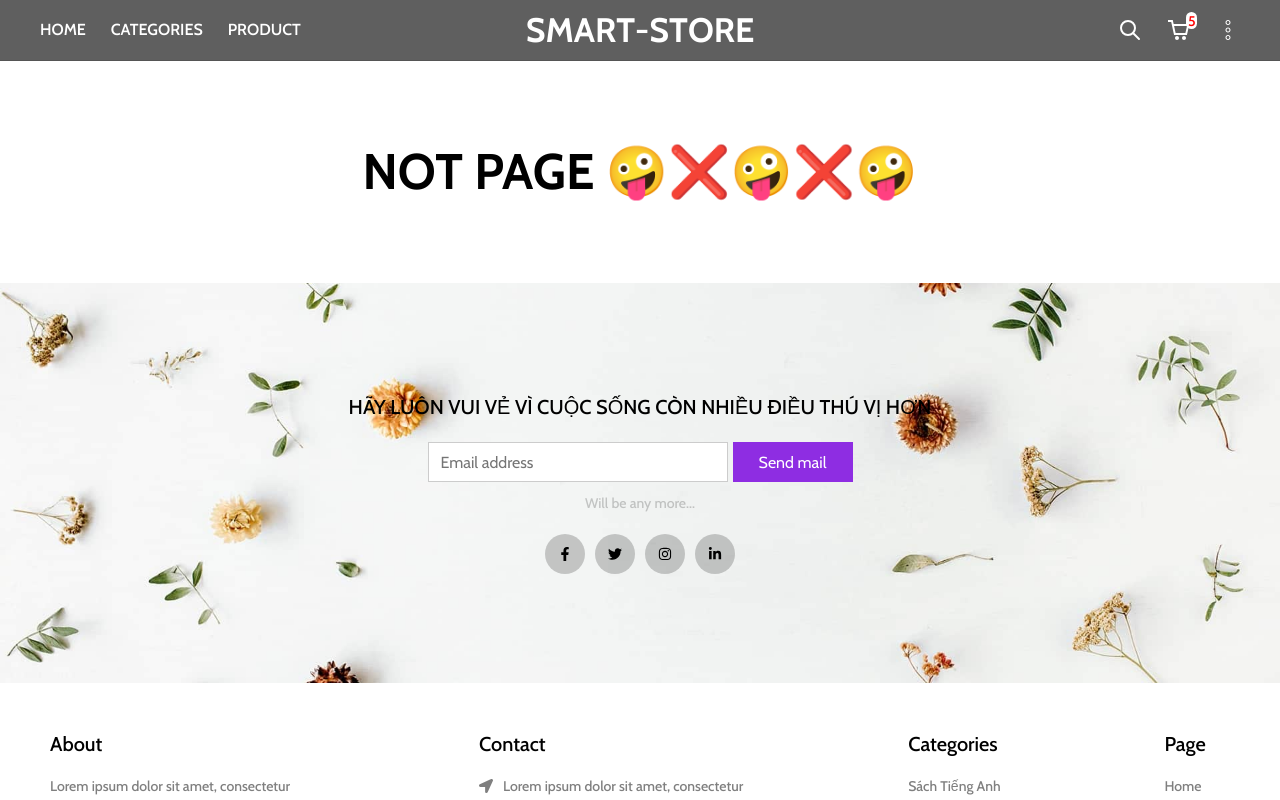
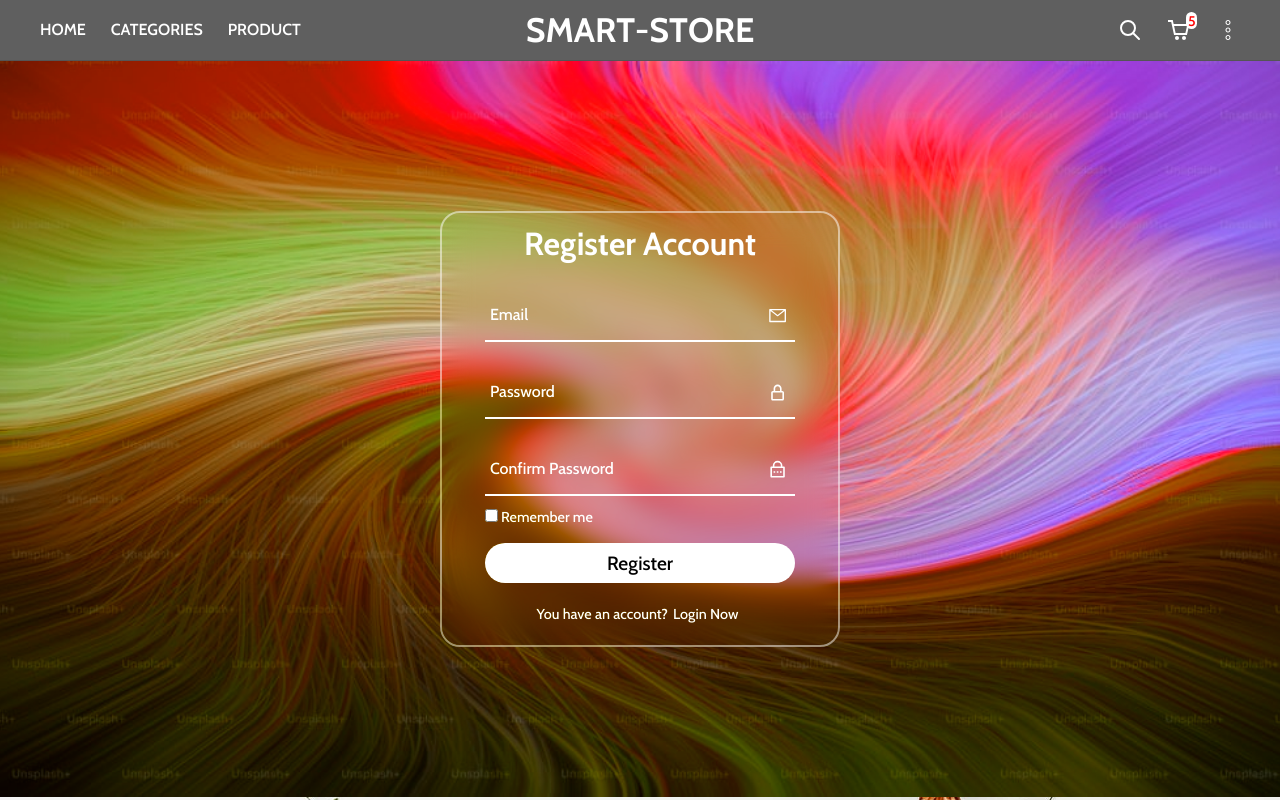
Before and after one commit to tuanpa2k2/Smart-store, a React (Create React App) app in the folder smart-ui/: page /register in a window 1280 px wide. Shown: the top 800 px of the page. Built offline with nearby package versions, Linux system fonts and the light colour scheme.

Commit message:
Additional UI form Authen

```diff
--- a/smart-ui/src/App.js
+++ b/smart-ui/src/App.js
@@ -9,6 +9,8 @@ import SingleProduct from './components/SingleProduct/SingleProduct';
 import Newsletter from './components/Footer/Newsletter/Newsletter';
 import AppContext from './utils/context';
 import Login from './components/Authen/Login';
+import Register from './components/Authen/Register';
+import ForgotPassword from './components/Authen/ForgotPassword';
 
 function App() {
     return (
@@ -20,6 +22,8 @@ function App() {
                     <Route path="/category" element={<Category />} />
                     <Route path="/product" element={<SingleProduct />} />
                     <Route path="/login" element={<Login />} />
+                    <Route path="/register" element={<Register />} />
+                    <Route path="/forgot-password" element={<ForgotPassword />} />
                     <Route path="/:somestring" element={<Error />} />
                 </Routes>
                 <Newsletter />
--- a/smart-ui/src/components/Authen/Login.scss
+++ b/smart-ui/src/components/Authen/Authen.scss
@@ -4,7 +4,6 @@ section {
     display: flex;
     justify-content: center;
     align-items: center;
-    min-height: 92vh;
     width: 100%;
     height: 92vh;
     background: url('../../assets/color.jpg') no-repeat;
@@ -15,7 +14,8 @@ section {
     .login-box {
         position: relative;
         width: 400px;
-        height: 450px;
+        min-height: 30vh;
+        padding: 10px 0;
         border: 2px solid rgba(255, 255, 255, 0.5);
         background-color: transparent;
         backdrop-filter: blur(15px); //làm mờ phông background
@@ -28,12 +28,17 @@ section {
             font-size: 2rem;
             color: #fff;
             text-align: center;
+            padding: 10px 0;
+        }
+
+        span {
+            color: #fff;
         }
 
         .input-box {
             position: relative;
             width: 310px;
-            margin: 30px 0;
+            margin: 25px 0;
             border-bottom: 2px solid #fff;
 
             label {
@@ -106,6 +111,11 @@ section {
             font-size: 1.2rem;
             color: #000;
             font-weight: 500;
+
+            &:hover {
+                background-color: red;
+                color: #fff;
+            }
         }
 
         .register-link {
@@ -115,7 +125,7 @@ section {
             margin: 20px 0 10px;
 
             p {
-                a {
+                .link {
                     color: #fff;
                     text-decoration: none;
                     font-weight: 500;
--- /dev/null
+++ b/smart-ui/src/components/Authen/ForgotPassword.jsx
@@ -0,0 +1,39 @@
+import { AiOutlineMail } from 'react-icons/ai';
+
+import './Authen.scss';
+import { Link } from 'react-router-dom';
+
+function ForgotPassword() {
+    return (
+        <section>
+            <div className="login-box">
+                <form action="">
+                    <h2>Forgot Password</h2>
+                    <div className="input-box">
+                        <span className="icon">
+                            <AiOutlineMail />
+                        </span>
+                        <input type="email" required />
+                        <label>Email</label>
+                    </div>
+                    <button>Send Mail</button>
+                    <div className="register-link">
+                        <p>Mã code sẽ được gửi về email của bạn?</p>
+                        <p>HOẶC</p>
+                        <p>
+                            <Link className="link" to="/login">
+                                Login Now
+                            </Link>
+                            -
+                            <Link className="link" to="/register">
+                                Register Now
+                            </Link>
+                        </p>
+                    </div>
+                </form>
+            </div>
+        </section>
+    );
+}
+
+export default ForgotPassword;
--- a/smart-ui/src/components/Authen/Login.jsx
+++ b/smart-ui/src/components/Authen/Login.jsx
@@ -1,12 +1,11 @@
 import { AiOutlineMail } from 'react-icons/ai';
 import { BiLockAlt } from 'react-icons/bi';
 
-import './Login.scss';
+import { Link } from 'react-router-dom';
+import './Authen.scss';
 
-function Login({ setShowLogin }) {
+function Login() {
     return (
-        // <div className="abcdef">
-        // </div>
         <section>
             <div className="login-box">
                 <form action="">
@@ -31,12 +30,17 @@ function Login({ setShowLogin }) {
                             <input type="checkbox" />
                             Remember me
                         </label>
-                        <a href="#">For got password</a>
+                        <Link className="link" to="/forgot-password">
+                            Forgot Password
+                        </Link>
                     </div>
                     <button>Login</button>
                     <div className="register-link">
                         <p>
-                            Don't have an account?<a href="#">Register now</a>
+                            Don't you have an account?
+                            <Link className="link" to="/register">
+                                Register Now
+                            </Link>
                         </p>
                     </div>
                 </form>
--- a/smart-ui/src/components/Authen/Register.jsx
+++ b/smart-ui/src/components/Authen/Register.jsx
@@ -1,5 +1,57 @@
+import { AiOutlineMail } from 'react-icons/ai';
+import { BiLockAlt } from 'react-icons/bi';
+import { RiLockPasswordLine } from 'react-icons/ri';
+
+import './Authen.scss';
+import { Link } from 'react-router-dom';
+
 function Register() {
-    return <div></div>;
+    return (
+        <section>
+            <div className="login-box">
+                <form action="">
+                    <h2>Register Account</h2>
+                    <div className="input-box">
+                        <span className="icon">
+                            <AiOutlineMail />
+                        </span>
+                        <input type="email" required />
+                        <label>Email</label>
+                    </div>
+
+                    <div className="input-box">
+                        <span className="icon">
+                            <BiLockAlt />
+                        </span>
+                        <input name="password" type="password" required />
+                        <label>Password</label>
+                    </div>
+                    <div className="input-box">
+                        <span className="icon">
+                            <RiLockPasswordLine />
+                        </span>
+                        <input name="password" type="password" required />
+                        <label>Confirm Password</label>
+                    </div>
+                    <div className="remember-forgot">
+                        <label>
+                            <input type="checkbox" />
+                            Remember me
+                        </label>
+                    </div>
+                    <button>Register</button>
+                    <div className="register-link">
+                        <p>
+                            You have an account?
+                            <Link className="link" to="/login">
+                                Login Now
+                            </Link>
+                        </p>
+                    </div>
+                </form>
+            </div>
+        </section>
+    );
 }
 
 export default Register;
--- a/smart-ui/src/components/Footer/Newsletter/Newsletter.jsx
+++ b/smart-ui/src/components/Footer/Newsletter/Newsletter.jsx
@@ -7,12 +7,12 @@ const Newsletter = () => {
     return (
         <div className="newsletter-section">
             <div className="newsletter-content">
-                <span className="big-text">hãy luôn vui vẻ vì cuộc sống còn nhiều điều thú vị hơn </span>
+                <span className="big-text">hãy theo dõi chúng tôi để cập nhập nhiều sảng phẩm mới nhất </span>
                 <div className="form">
                     <input type="text" placeholder="Email address" />
                     <button>Send mail</button>
                 </div>
-                <div className="text">Will be any more...</div>
+                <div className="text">Will be any more</div>
                 <div className="social-icons">
                     <div className="icon">
                         <FaFacebookF size={14} />
--- a/smart-ui/src/components/Header/Search/Search.scss
+++ b/smart-ui/src/components/Header/Search/Search.scss
@@ -7,7 +7,10 @@
     z-index: 999;
     // top: 0;
     // left: 0;
-    background-color: white;
+    background-color: transparent;
+    background: url('../../../assets/img1.jpg') no-repeat;
+    background-position: center;
+    background-size: cover;
     transform: translateY(100%);
     animation: slideShowSearch 0.8s ease forwards;
 
@@ -16,6 +19,7 @@
         display: flex;
         justify-content: center;
         padding: 10px 50px;
+        backdrop-filter: blur(50px); //làm mờ phông background
         border-bottom: 1px solid black;
         position: relative;
 
@@ -25,13 +29,13 @@
 
         input {
             width: 100%;
-            // max-width: 1200px;
             height: 50px;
             font-size: 18px;
             text-align: center;
             font-weight: 600;
             text-transform: uppercase;
-            color: #212121;
+            background-color: transparent;
+            color: #fff;
             outline: none;
             border: none;
 
@@ -51,7 +55,12 @@
 
             @include md {
                 right: 40px;
-                font-size: 24px;
+                font-size: 30px;
+            }
+
+            &:hover {
+                border-bottom: 1px solid #fff;
+                color: #fff;
             }
         }
     }
@@ -59,6 +68,7 @@
     .search-result-content {
         max-width: calc(100% - 20px);
         margin: 0 auto;
+        backdrop-filter: blur(15px); //làm mờ phông background
 
         @include md {
             max-width: 800px;
@@ -107,6 +117,7 @@
                         overflow: hidden;
                         line-height: 1;
                         margin-bottom: 10px;
+                        color: #fff;
                         font-size: 16px;
                         font-weight: 600;
                         text-transform: capitalize;
--- a/smart-ui/src/components/Home/Banner/Banner.jsx
+++ b/smart-ui/src/components/Home/Banner/Banner.jsx
@@ -8,7 +8,7 @@ const Banner = () => {
             <div className="content">
                 <div className="text-content">
                     <h1>SALES</h1>
-                    <p>SÁNG MAI TÔI SẼ VỀ QUÊ LÚC 5H</p>
+                    <p>Đừng bỏ lõ cơ hội này nhé 🧐</p>
                     <div className="ctas">
                         <Button className="banner-cta" href="https://facebook.com/tuanpa2002" target="_blank">
                             Read more
--- a/smart-ui/src/components/Home/Banner/Banner.scss
+++ b/smart-ui/src/components/Home/Banner/Banner.scss
@@ -3,7 +3,11 @@
 .hero-banner {
     padding: 40px 0;
     position: relative;
-    background-image: linear-gradient(to right, #8e2de2, #4a00e0);
+    // background-image: linear-gradient(to right, #8e2de2, #4a00e0);
+    background: url('../../../assets/img.jpg') no-repeat;
+    background-position: center;
+    background-size: cover;
+    opacity: 0.7;
     @include md {
         height: calc(100vh - 80px);
     }
@@ -24,11 +28,13 @@
         }
 
         .text-content {
-            color: white;
+            color: rgb(255, 0, 0);
             text-align: center;
             display: flex;
             flex-direction: column;
             align-items: center;
+            border-radius: 5px;
+            backdrop-filter: blur(15px); //lam mo
             @include md {
                 position: absolute;
                 left: 50px;
@@ -54,6 +60,7 @@
                 font-size: 14px;
                 line-height: 20px;
                 margin-bottom: 20px;
+                text-transform: uppercase;
                 @include md {
                     max-width: 500px;
                     font-size: 18px;
@@ -71,15 +78,16 @@
                     text-transform: uppercase;
                     font-size: 13px;
                     font-weight: 500;
-                    border: 2px solid white;
+                    border: 2px solid rgb(0, 0, 0);
+                    border-radius: 20px;
                     padding: 10px 20px;
-                    color: white;
+                    color: rgb(255, 0, 0);
                     cursor: pointer;
 
-                    // &.v2 {
-                    //     background-color: white;
-                    //     color: black;
-                    // }
+                    &:hover {
+                        background-color: red;
+                        color: #fff;
+                    }
                 }
             }
         }
```
Also changed, not shown: smart-ui/src/assets/img.jpg (added), smart-ui/src/assets/img1.jpg (added), smart-ui/src/components/Authen/Register.scss (deleted).
